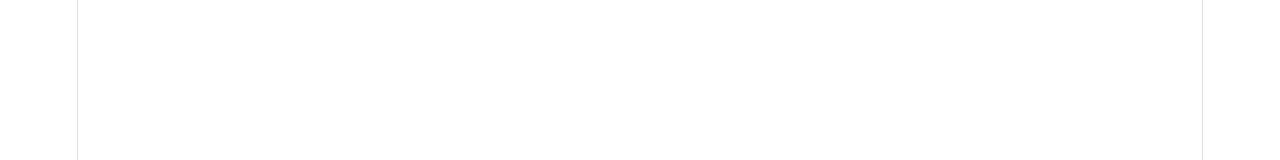
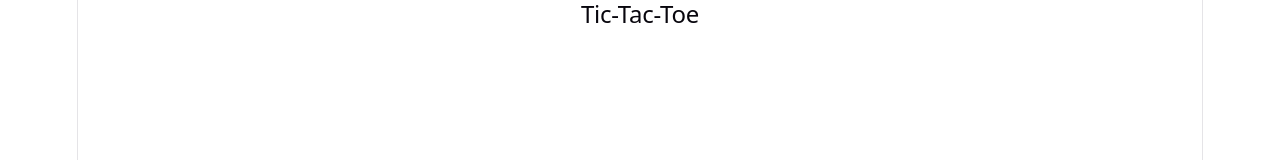
Before and after one commit to Shivag221993/tic-tac-toe-1, a React app: page / in a window 1280 px wide. Shown: the top 160 px of the page. Built offline with nearby package versions, Linux system fonts and the light colour scheme; the HTML template or start-up script is replaced by a standard one.

Commit message:
feat: Initial base component structure

```diff
--- /dev/null
+++ b/src/component/TicTacToe.tsx
@@ -0,0 +1,10 @@
+import { BOARD_TITLE } from '../constants';
+
+export default function TicTacToe() {
+
+  return (
+    <div className="tic-tac-toe">
+      <h2>{BOARD_TITLE}</h2>
+    </div>
+  );
+}
--- /dev/null
+++ b/src/component/component.css
@@ -0,0 +1,5 @@
+.tic-tac-toe {
+  text-align: center;
+  font-family: sans-serif;
+  margin-top: 20px;
+}
--- a/src/main.tsx
+++ b/src/main.tsx
@@ -1,8 +1,10 @@
 import { StrictMode } from 'react'
 import { createRoot } from 'react-dom/client'
 import './index.css'
+import TicTacToe from './component/TicTacToe'
 
 createRoot(document.getElementById('root')!).render(
   <StrictMode>
+    <TicTacToe />
   </StrictMode>,
 )
```
Also changed, not shown: 1 other file (tests, documents, lock files or other folders).
